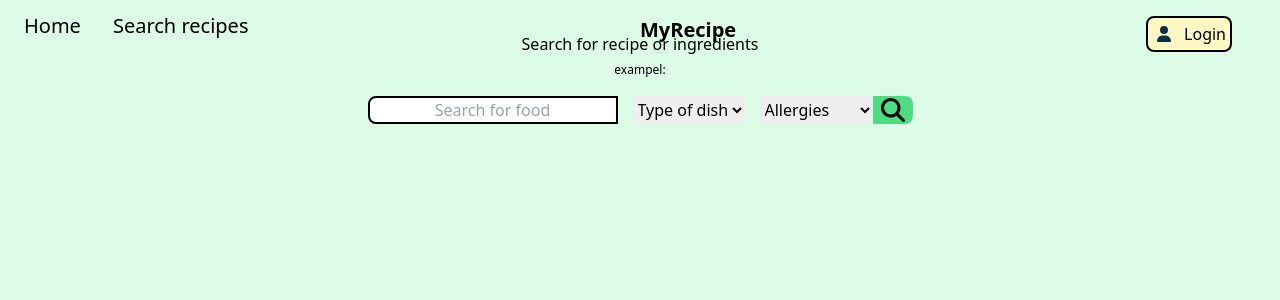
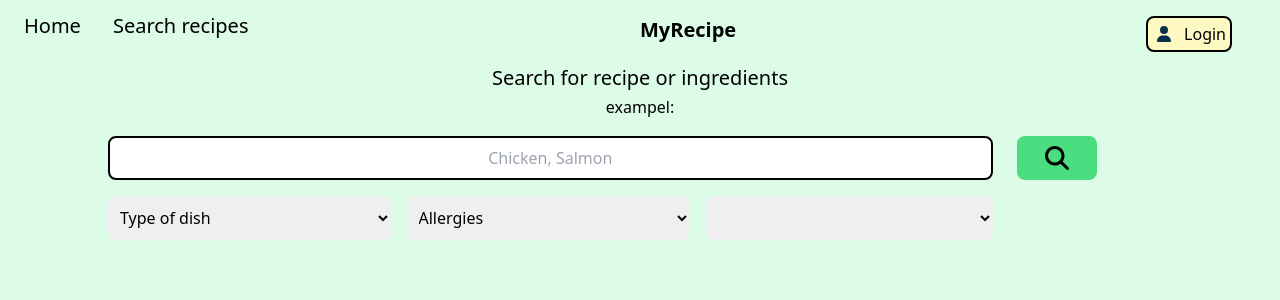
Before and after one commit to chas-academy/u06-fullstack-recipe-app-MatildaAK, an Angular app in the folder Recipe-frontend/: page /recipes in a window 1280 px wide. Shown: the top 300 px of the page. Built offline with nearby package versions, Linux system fonts and the light colour scheme; no server answers.

Commit message:
changed style on grid and added diet to filter

```diff
--- a/Recipe-frontend/src/app/components/recipes/recipes.component.html
+++ b/Recipe-frontend/src/app/components/recipes/recipes.component.html
@@ -1,8 +1,8 @@
-<h2 class="text-center mt-8">Search for recipe or ingredients <br> <span class="text-xs">exampel:</span></h2>
-<div class="flex justify-center my-4">
-        <input type="text" [(ngModel)]="filter.query" placeholder="Search for food" class="w-[250px] border-solid border-2 border-sky-800 text-center rounded-l-lg" >
+<h2 class="text-center mt-16 sm:text-xl">Search for recipe or ingredients <br> <span class="text-xs sm:text-base">exampel:</span></h2>
+    <div class="grid grid-cols-auto my-4 mx-7 sm:grid-flow-col sm:grid-rows-2 gap-4">
+        <input type="text" [(ngModel)]="filter.query" placeholder="Chicken, Salmon" class="p-2 sm:col-span-3 sm:ml-20 border-solid border-2 text-center rounded-lg" >
 
-         <select name="dishType" [(ngModel)]="filter.dishType" class="mx-4">
+         <select name="dishType" [(ngModel)]="filter.dishType" class="cursor-pointer p-2 sm:ml-20 rounded-lg">
             <option value="">Type of dish</option>
             <option value="Desserts">Desserts</option>
             <option value="Bread">Bread</option>
@@ -12,7 +12,7 @@
             <option value="Soup">Soup</option>
         </select>
 
-        <select name="health" [(ngModel)]="filter.health" >
+        <select name="health" [(ngModel)]="filter.health" class="cursor-pointer p-2 rounded-lg" >
             <option value="">Allergies</option>
             <option value="dairy-free">Lactose free</option>
             <option value="egg-free">Egg free</option>
@@ -23,11 +23,22 @@
             <option value="vegetarian">Vegetarian</option>
         </select>
 
-        <button type="button" (click)="searchRecipe()" class="bg-buttonbg w-10 rounded-r-lg"><img src="../../assets/searchicon.svg" alt="search icon" class="h-6 ml-2"></button>
+        <select name="diet" [(ngModel)]="filter.diet" class="cursor-pointer p-2 rounded-lg" >
+            <option value="">Diet</option>
+            <option value="high-fiber">High fiber</option>
+            <option value="high-protein">High protein</option>
+            <option value="low-carb">Low carb</option>
+            <option value="low-fat">Low fat</option>
+            <option value="balanced">Balanced</option>
+        </select>
+
+        <button type="button" (click)="searchRecipe()" class="bg-buttonbg md:w-20 rounded-lg sm:ml-2 p-2 flex justify-center items-center">
+            <img src="../../assets/searchicon.svg" alt="search icon" class="h-6 ms:ml-2">
+        </button>
 
 </div>
 
-<div class="grid grid-cols-auto gap-4 lg:grid-cols-8 mx-8 mb-12">
+<div class="mx-8 mb-12 mt-8 grid grid-cols-auto gap-4 sm:grid-cols-3 md:grid-cols-5 lg:grid-cols-7 xl:grid-cols-8">
     @for(recipe of recipes; track recipe){
         <article class="bg-200">
                 <h3 class="font-bold text-center h-12">{{recipe.label}}</h3>
```
